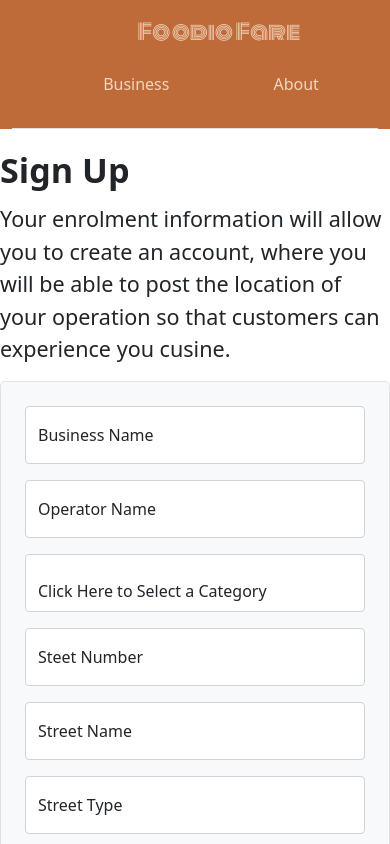
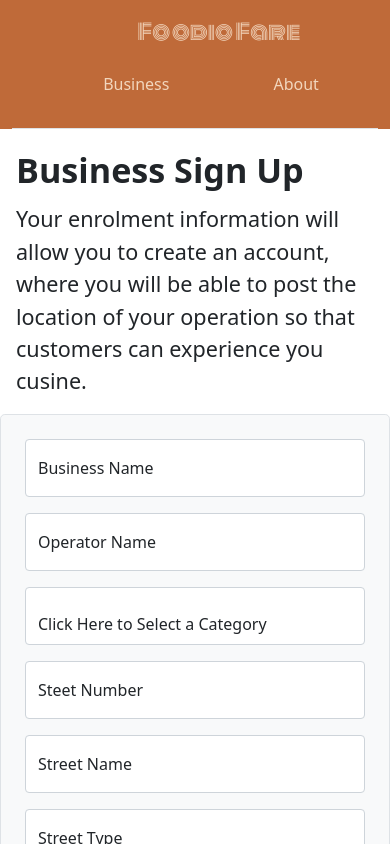
Before and after one commit to mgainer126/foodiofare, a React (Create React App) app in the folder client/: page /vendorSignUp in a window 390 px wide. Shown: the top 844 px of the page. Built offline with nearby package versions, Linux system fonts and the light colour scheme; no server answers; the HTML template or start-up script is replaced by a standard one.

Commit message:
fix responsivness with the vendor sign up page

```diff
--- a/client/src/pages/VendorSignUp/VendorSignUp.jsx
+++ b/client/src/pages/VendorSignUp/VendorSignUp.jsx
@@ -4,6 +4,7 @@ import { v4 as uuidv4 } from "uuid";
 import Modal from "react-bootstrap/Modal";
 import Button from "react-bootstrap/Button";
 import Header from "../../components/Header/Header";
+import "../../pages/VendorSignUp/VendorSignUp.scss";
 
 function MyVerticallyCenteredModal(props) {
   return (
@@ -74,8 +75,10 @@ function VendorSignUp() {
       <Header />
       <div className="col-md-10 mx-auto col-lg-5">
         <div>
-          <h1 className="display-4 fw-bold lh-1 mb-3">Sign Up</h1>
-          <p className=" fs-4 signup">
+          <h1 className="display-4 fw-bold lh-1 mb-3 bussiness__sign">
+            Business Sign Up
+          </h1>
+          <p className=" fs-4 signup bussiness__summ">
             Your enrolment information will allow you to create an account,
             where you will be able to post the location of your operation so
             that customers can experience you cusine.
--- /dev/null
+++ b/client/src/pages/VendorSignUp/VendorSignUp.scss
@@ -0,0 +1,8 @@
+.bussiness {
+  &__sign {
+    margin: 1rem;
+  }
+  &__summ {
+    margin: 1rem;
+  }
+}
```
